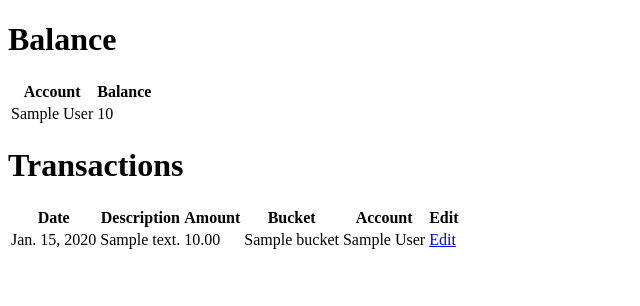
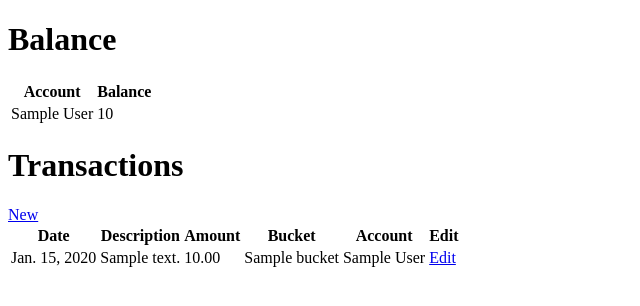
Before and after one commit to thyagostall/prudget, a Django app: page /dashboard/ in a window 1280 px wide. Shown: the top 306 px of the page, without its empty margins (0-640 px from the left). Run offline with Django 3.2, Linux system fonts and the light colour scheme; a user stored in the database is signed in; tables that the repository leaves empty hold one stand-in row (values such as "Sample post").

Commit message:
New link on dashboard

```diff
--- a/transactions/templates/transactions/dashboard.html
+++ b/transactions/templates/transactions/dashboard.html
@@ -23,6 +23,8 @@
     </table>
 
     <h1>Transactions</h1>
+
+    <a href="{% url 'new_transaction' %}">New</a>
 
     <table>
         <thead>
```
